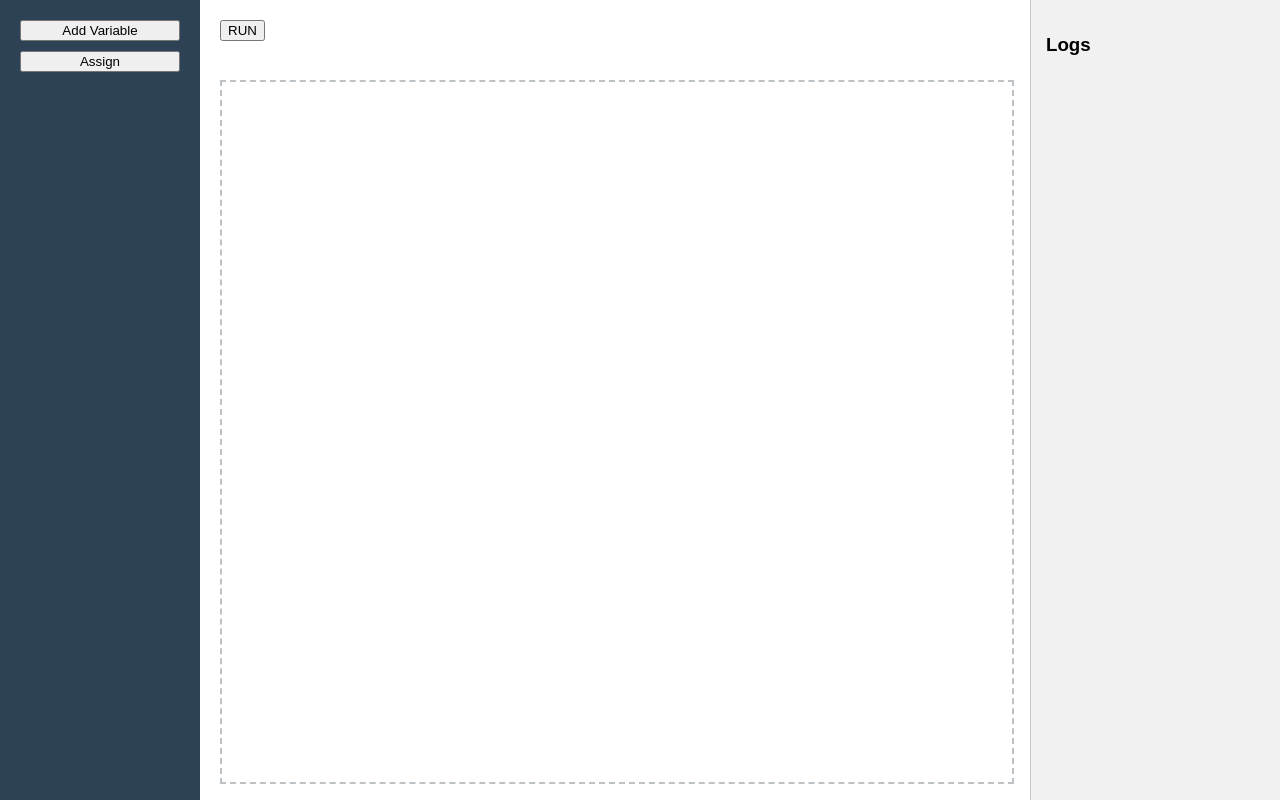
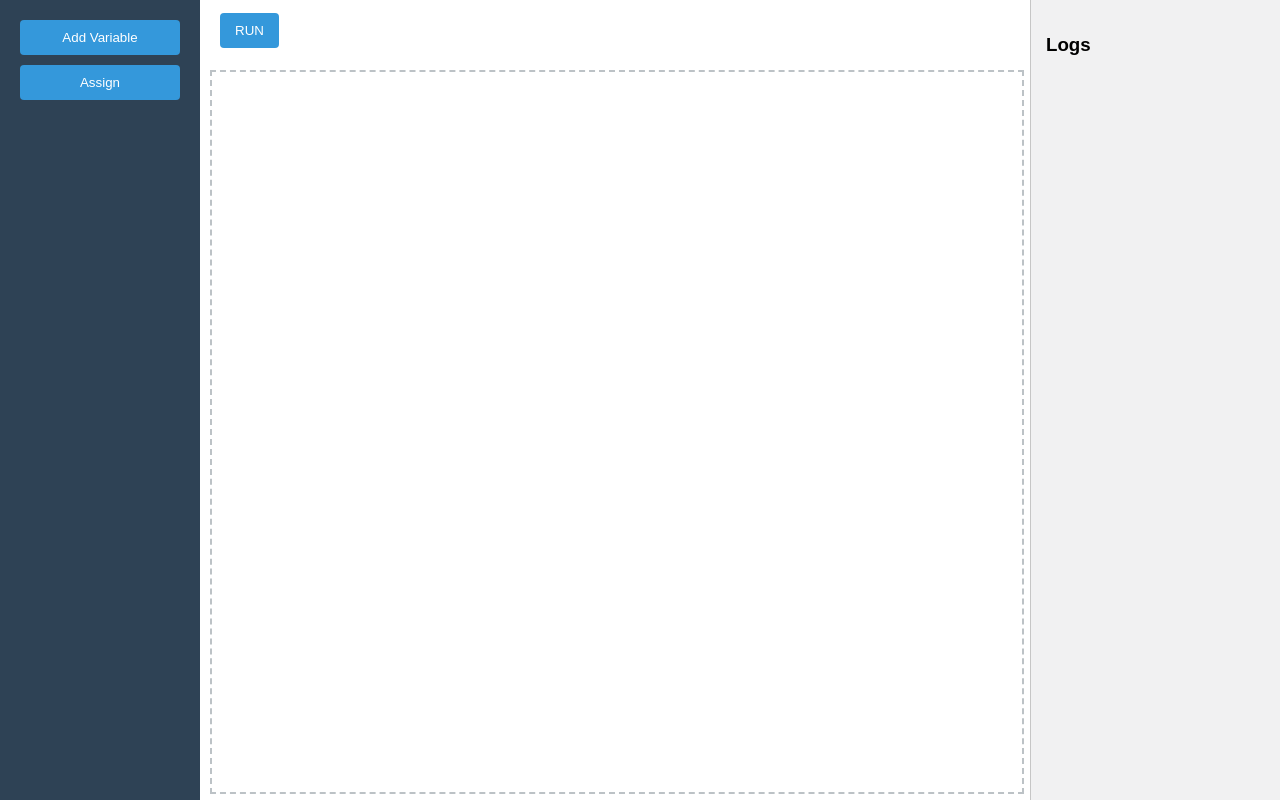
Before and after one commit to hityor/CODE-BLOCK, a plain HTML site: page index.html in a window 1280 px wide. Drawn offline with Linux system fonts and the light colour scheme.

Commit message:
улучшил внешний вид кнопок при добавления align блока он выглядит также как и varDecl блок

```diff
--- a/script.js
+++ b/script.js
@@ -53,6 +53,7 @@ runBtn.addEventListener("click", function () {
 // Кнопка Add Assign
 addAssignBtn.addEventListener("click", function () {
     const block = document.createElement("div")
+    block.className = "blockSuccess"
 
     const select = document.createElement("select")
     updateSelectionOptions(select)
--- a/style.css
+++ b/style.css
@@ -12,14 +12,12 @@ body {
 .leftPanel {
     background: #2e4255;
     padding: 20px;
-    /* idk */
     display: flex;
     flex-direction: column;
     gap: 10px;
 }
 
 .mainArea {
-    /* idk */
     display: flex;
     flex-direction: column;
 }
@@ -27,7 +25,6 @@ body {
 .topBar {
     height: 60px;
     background: #ffffff;
-    /* idk */
     display: flex;
     align-items: center;
     padding: 0 20px;
@@ -36,8 +33,7 @@ body {
 
 .workspace {
     flex-grow: 1;
-    padding: 20px;
-    /* idk */
+    padding: 10px;
     overflow: auto;
 }
 
@@ -45,7 +41,6 @@ body {
     width: 100%;
     height: 100%;
     background: #ffffff;
-    /* idk dashed */
     border: 2px dashed #bcc2c6;
     position: relative;
 }
@@ -56,6 +51,14 @@ body {
     padding: 15px;
     display: flex;
     flex-direction: column;
+}
+
+button {
+    padding: 10px 15px;
+    background: #3498db;
+    color: #ffffff;
+    border: none;
+    border-radius: 4px;
 }
 
 .blockError {
```
Also changed, not shown: index.html (+0 -2 lines).
